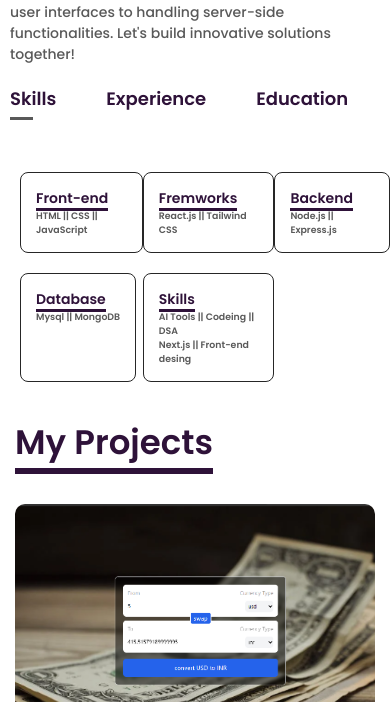
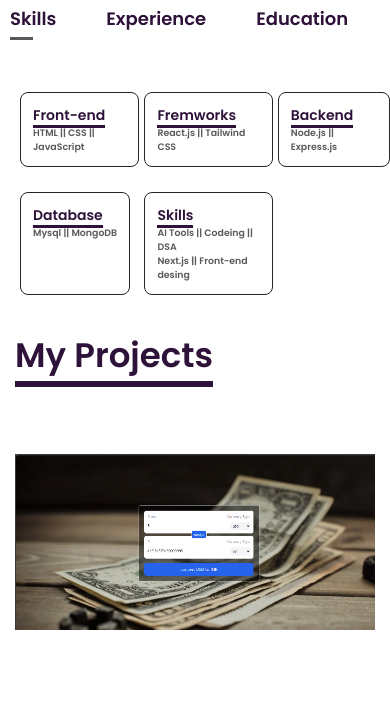
Before and after one commit to Cksuraj/My-Portfolio, a plain HTML site: page index.html in a window 390 px wide. Shown: the part 833-1535 px from the top of the page. Drawn offline with nearby package versions, Linux system fonts and the light colour scheme.

Commit message:
Fixed bug and improved style

```diff
--- a/Responsive.css
+++ b/Responsive.css
@@ -92,6 +92,10 @@
     width: 100%;
   }
 
+  .skill-Icon ul {
+    grid-gap: 5px;
+}
+
   /* intro about  */
 
   .intor-about {
@@ -100,7 +104,7 @@
     align-items: center;
     flex-direction: column;
     width: 100%;
-    margin-top: 140px;
+    margin-top: 60px;
   }
 
   .card {
@@ -113,7 +117,7 @@
   }
 
   .tab-contents ul li {
-    padding: 15px;
+    padding: 12px;
     font-size: 14px;
   }
 
@@ -145,14 +149,16 @@
     margin-top: 30px;
   }
 
+
   /* Project section  */
   .layer h3 {
-    font-size: 1.5rem;
+    font-size: 1rem;
   }
 
   .layer p {
     color: #262626;
     font-size: 12px;
+    text-align: justify;
   }
   .layer a {
     font-size: 0.8rem;
@@ -207,6 +213,7 @@
   .about-col-2 p {
     font-size: 14px;
     width: 330px;
+    text-align: justify;
     color: var(--secondary-text-color);
   }
 
@@ -265,7 +272,7 @@
   .work img {
     width: -webkit-fill-available;
     height: 250px;
-    object-fit: cover;
+    object-fit: contain;
     border-radius: 10px;
     display: block;
     transition: transform 0.5s;
@@ -285,7 +292,7 @@
   }
 }
 
-/* Tablet and medium size screen  */
+/* Tablet and medium size screen */
 @media (min-width: 768px) and (max-width: 800px) {
   .header-text {
     margin-top: 20%;
@@ -368,7 +375,7 @@
   }
 }
 
-/*  Above Laptop Screen Size */
+/* Above Laptop Screen Size */
 @media (min-width: 800px) and (max-width: 1024px) {
   .header-text {
     margin-top: 15%;
--- a/index.html
+++ b/index.html
@@ -168,7 +168,7 @@
             <div class="layer">
               <h3>Instagram Authentication</h3>
               <p>
-                This project implements user authentication for an Instagram-like application using the MERN stack (MongoDB, Express.js, React, Node.js). The authentication process involves secure password hashing, JWT (JSON Web Token) generation, CORS handling, and other features.
+                This project implements user authentication for an Instagram-like application using the MERN stack. The authentication process involves secure password hashing, JSON Web Token generation, CORS handling, and other features.
               </p>
               <a href="https://github.com/Cksuraj/instagram-authentication" target="_blank">
                 Github | <i class="fa-brands fa-github"></i> |
@@ -196,7 +196,7 @@
             <!--Movies Responsive -->
             <img src="./images/Nike.png" />
             <div class="layer">
-              <h3>Nike Front-end Showcase</h3>
+              <h3>Nike Front-end </h3>
               <p>
                 A cutting-edge digital storefront powered by modern web technologies. Dive into a sleek and immersive shopping experience tailored for shoe enthusiasts and discover popular Nike products with ease.
               </p>
```
